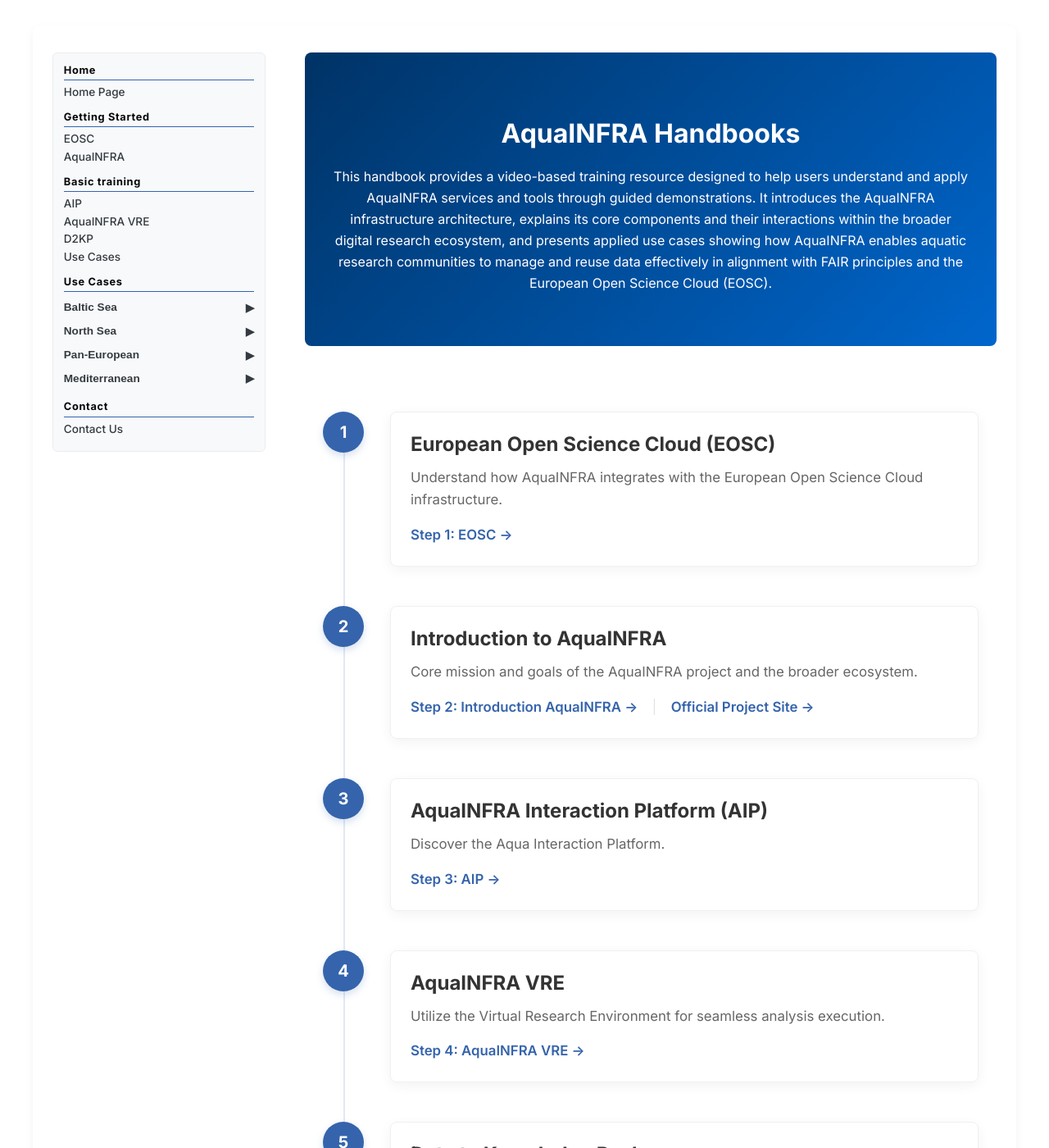
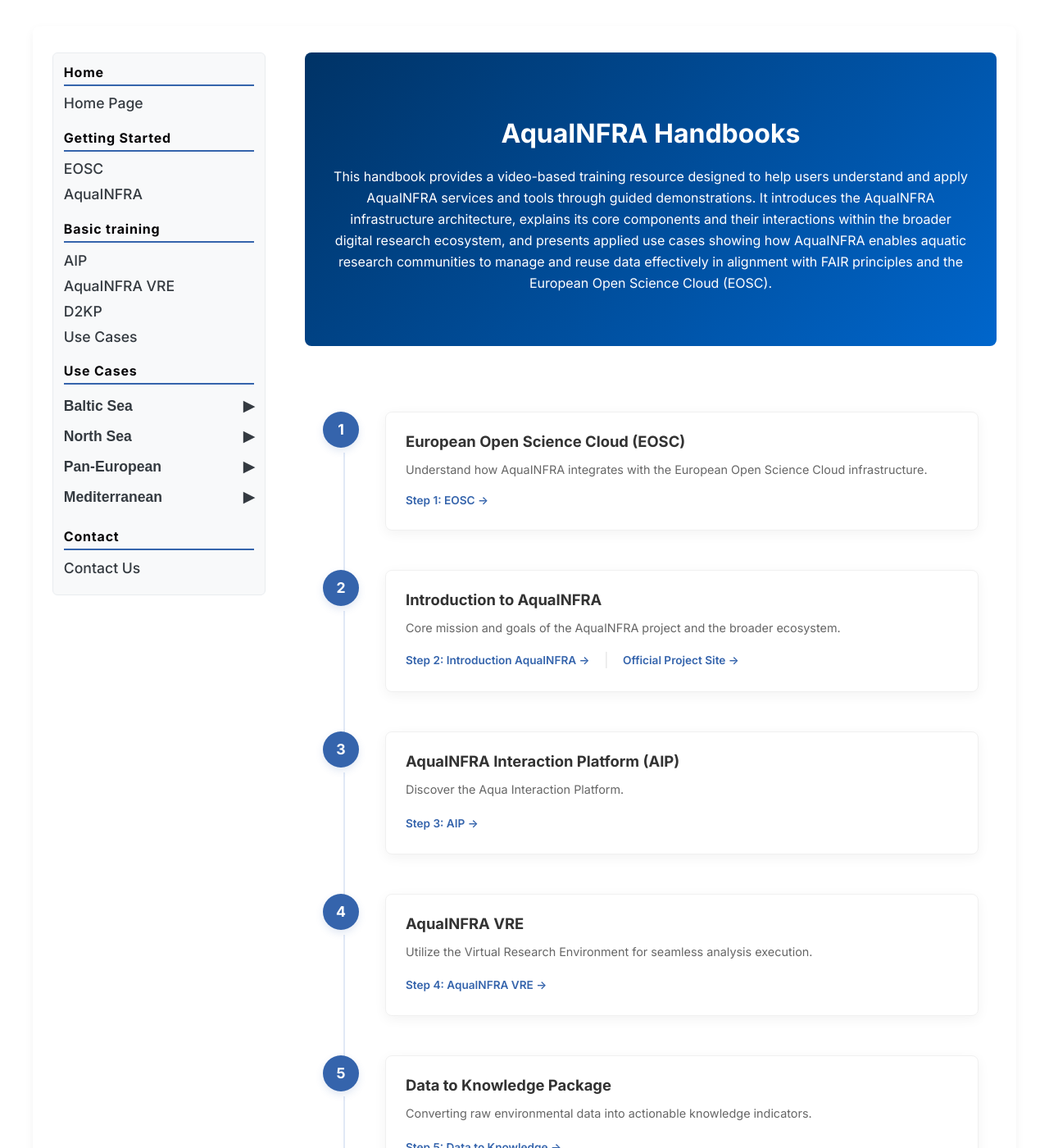
Before and after one commit to Mehrad1994/AquaINFRA_Training_Handbooks, a Jekyll site: the page built from docs/index.md, in a window 1280 px wide and 1400 px high. Shown: the whole window at 82% size. Built offline with Jekyll 4.4.1, drawn with Linux system fonts in a browser that asks for light colours.

Commit message:
font fixed

```diff
--- a/docs/assets/css/sidebar.css
+++ b/docs/assets/css/sidebar.css
@@ -14,16 +14,16 @@
 }
 
 .sidebar__section {
-    margin-bottom: 0.8rem;
+    margin-bottom: 1.2rem;
 }
 
 .sidebar__heading {
-    font-size: 0.8rem;
+    font-size: 1rem;
     color: var(--gray-900);
     letter-spacing: 0.05em;
-    margin-bottom: 0.4rem;
-    border-bottom: 1.5px solid var(--aqua-blue);
-    padding-bottom: 0.2rem;
+    margin-bottom: 0.6rem;
+    border-bottom: 2px solid var(--aqua-blue);
+    padding-bottom: 0.3rem;
     margin-top: 0;
     font-weight: 700;
 }
@@ -35,19 +35,19 @@
 }
 
 .sidebar__list li {
-    margin-bottom: 0.25rem;
+    margin-bottom: 0.4rem;
 }
 
 .sidebar__link {
     color: var(--gray-800);
-    font-size: 0.85rem;
+    font-size: 1.1rem;
     font-weight: 500;
     display: flex;
     align-items: center;
-    gap: 0.4rem;
+    gap: 0.5rem;
     transition: all 0.2s ease;
     text-decoration: none;
-    line-height: 1.3;
+    line-height: 1.4;
 }
 
 .sidebar__link:hover {
@@ -70,12 +70,12 @@
     border: none;
     background: transparent;
     width: 100%;
-    padding: 0.3rem 0;
+    padding: 0.4rem 0;
     display: flex;
     justify-content: space-between;
     align-items: center;
     cursor: pointer;
-    font-size: 0.85rem;
+    font-size: 1.1rem;
     font-weight: 600;
     color: var(--gray-800);
     transition: color 0.2s;
--- a/docs/assets/css/style.css
+++ b/docs/assets/css/style.css
@@ -518,7 +518,7 @@ img {
 }
 
 .sidebar__section {
-    margin-bottom: 0.8rem;
+    margin-bottom: 1.2rem;
 }
 
 .sidebar__section:last-child {
@@ -526,12 +526,12 @@ img {
 }
 
 .sidebar__heading {
-    font-size: 0.8rem;
+    font-size: 1rem;
     color: var(--gray-900);
     letter-spacing: 0.05em;
-    margin-bottom: 0.4rem;
-    border-bottom: 1.5px solid var(--aqua-blue);
-    padding-bottom: 0.2rem;
+    margin-bottom: 0.6rem;
+    border-bottom: 2px solid var(--aqua-blue);
+    padding-bottom: 0.3rem;
     margin-top: 0;
     font-weight: 700;
 }
@@ -550,17 +550,17 @@ img {
 }
 
 .sidebar__list li {
-    margin-bottom: 0.25rem;
+    margin-bottom: 0.4rem;
 }
 
 .sidebar__link {
     display: block;
     color: var(--gray-800);
-    font-size: 0.85rem;
+    font-size: 1.1rem;
     text-decoration: none;
     transition: all 0.2s ease;
     font-weight: 500;
-    line-height: 1.3;
+    line-height: 1.4;
 }
 
 .sidebar__link:hover {
@@ -578,7 +578,7 @@ img {
     font-weight: 600;
     color: rgb(7, 6, 8);
     margin-bottom: 0;
-    font-size: 0.85rem;
+    font-size: 1rem;
 }
 
 /* Content Area */
--- a/docs/assets/css/theme.css
+++ b/docs/assets/css/theme.css
@@ -41,8 +41,8 @@
 }
 
 .step-marker {
-    width: 50px;
-    height: 50px;
+    width: 44px;
+    height: 44px;
     background: var(--aqua-blue);
     color: white;
     border-radius: 50%;
@@ -50,10 +50,10 @@
     align-items: center;
     justify-content: center;
     font-weight: 700;
-    font-size: 1.25rem;
+    font-size: 1.1rem;
     z-index: 1;
     flex-shrink: 0;
-    box-shadow: 0 4px 10px rgba(53, 100, 172, 0.2);
+    box-shadow: 0 4px 10px rgba(53, 100, 172, 0.15);
 }
 
 .step-content {
@@ -67,12 +67,14 @@
 
 .step-title {
     margin: 0 0 0.5rem 0;
-    font-size: 1.5rem;
+    font-size: 1.15rem;
     color: #333;
     border: none;
 }
 
 .step-desc {
+    font-size: 0.9rem;
+    line-height: 1.5;
     margin-bottom: 1rem;
     color: #666;
 }
@@ -82,6 +84,7 @@
     color: var(--aqua-blue);
     text-decoration: none;
     font-weight: 600;
+    font-size: 0.85rem;
 }
 
 .step-links {
```
